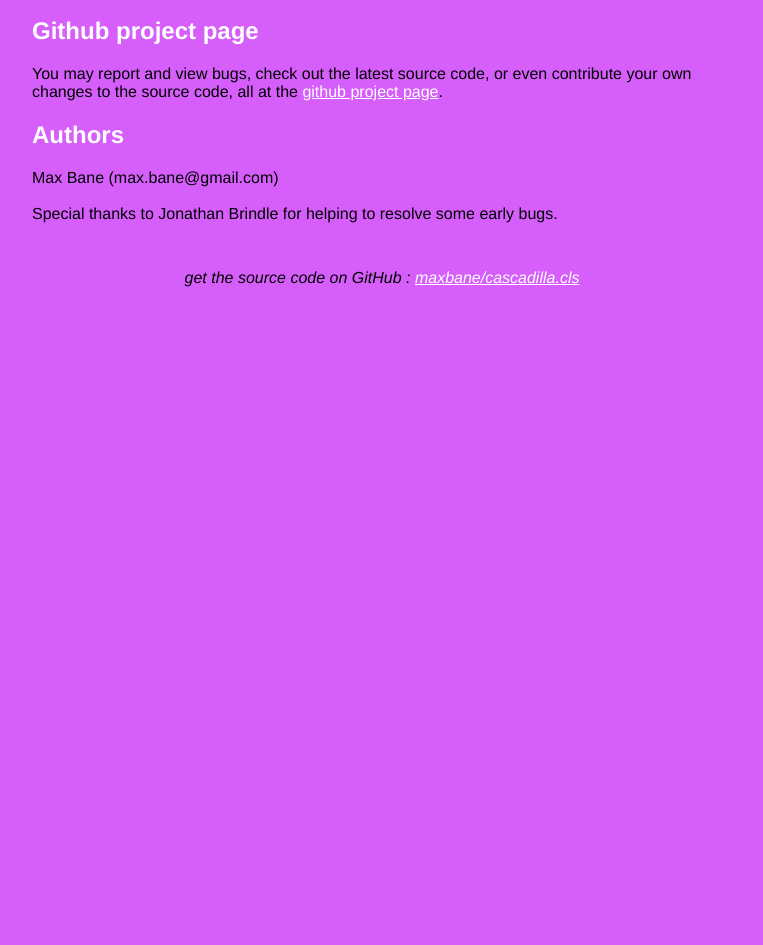
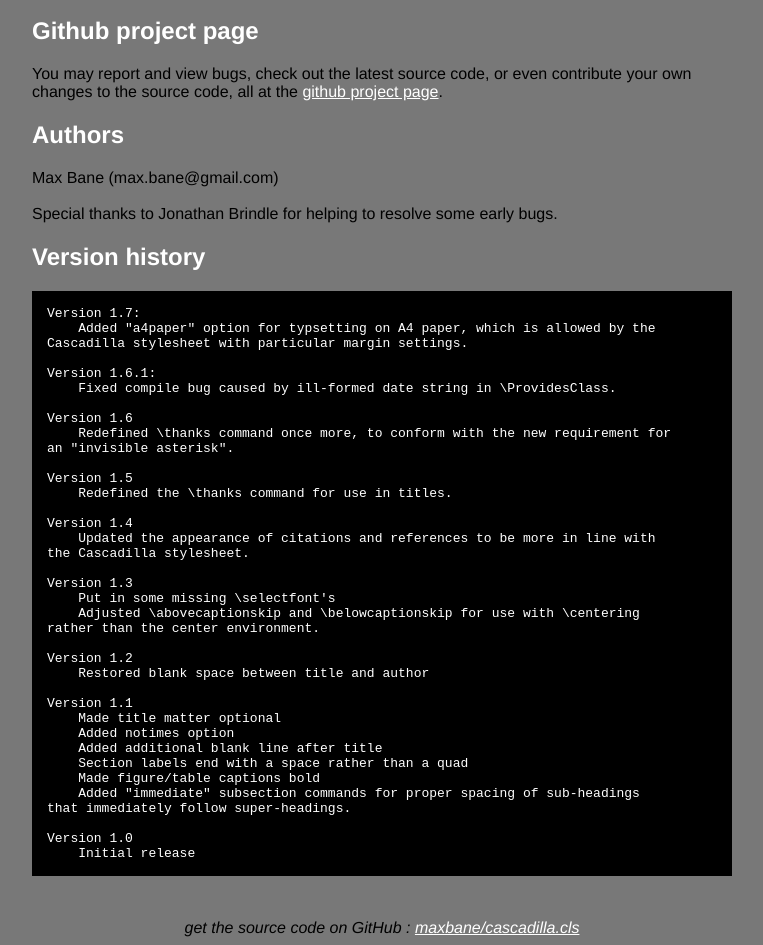
Before and after one commit to maxbane/cascadilla.cls, a plain HTML site: page index.html in a window 1280 px wide. Shown: the part 736-1681 px from the top of the page, without its empty margins (258-1021 px from the left). Before the commit the page ends 1031 px from the top, so only its background shows below. Drawn offline with Linux system fonts and the light colour scheme.

Commit message:
Version history, better background color.

```diff
--- a/index.html
+++ b/index.html
@@ -8,7 +8,7 @@
   <style type="text/css">
     body {
       margin-top: 1.0em;
-      background-color: #d65efb;
+      background-color: #787878;
       font-family: Helvetica, Arial, FreeSans, san-serif;
       color: #000000;
     }
@@ -83,6 +83,46 @@
 <p>Max Bane (max.bane@gmail.com)<br/><br/>Special thanks to Jonathan Brindle for
 helping to resolve some early bugs.</p>
 
+<h2>Version history</h2>
+<pre>
+Version 1.7:
+    Added "a4paper" option for typsetting on A4 paper, which is allowed by the
+Cascadilla stylesheet with particular margin settings.
+
+Version 1.6.1:
+    Fixed compile bug caused by ill-formed date string in \ProvidesClass.
+
+Version 1.6
+    Redefined \thanks command once more, to conform with the new requirement for
+an "invisible asterisk".
+
+Version 1.5
+    Redefined the \thanks command for use in titles.
+
+Version 1.4
+    Updated the appearance of citations and references to be more in line with
+the Cascadilla stylesheet.
+
+Version 1.3
+    Put in some missing \selectfont's
+    Adjusted \abovecaptionskip and \belowcaptionskip for use with \centering
+rather than the center environment.
+
+Version 1.2
+    Restored blank space between title and author
+
+Version 1.1
+    Made title matter optional
+    Added notimes option
+    Added additional blank line after title
+    Section labels end with a space rather than a quad
+    Made figure/table captions bold
+    Added "immediate" subsection commands for proper spacing of sub-headings
+that immediately follow super-headings.
+
+Version 1.0
+    Initial release
+</pre>
 
     <div class="footer">
       get the source code on GitHub : <a href="http://github.com/maxbane/cascadilla.cls">maxbane/cascadilla.cls</a>
```
